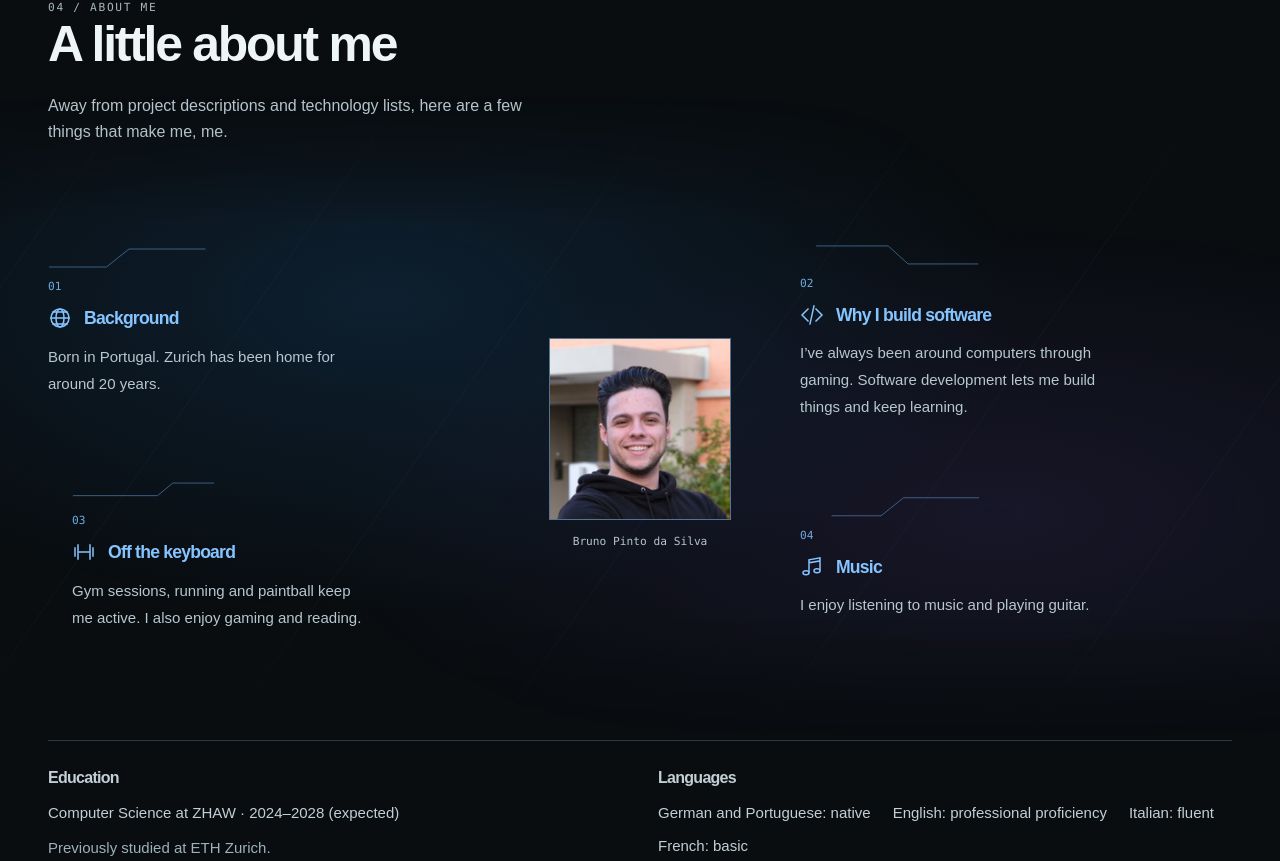
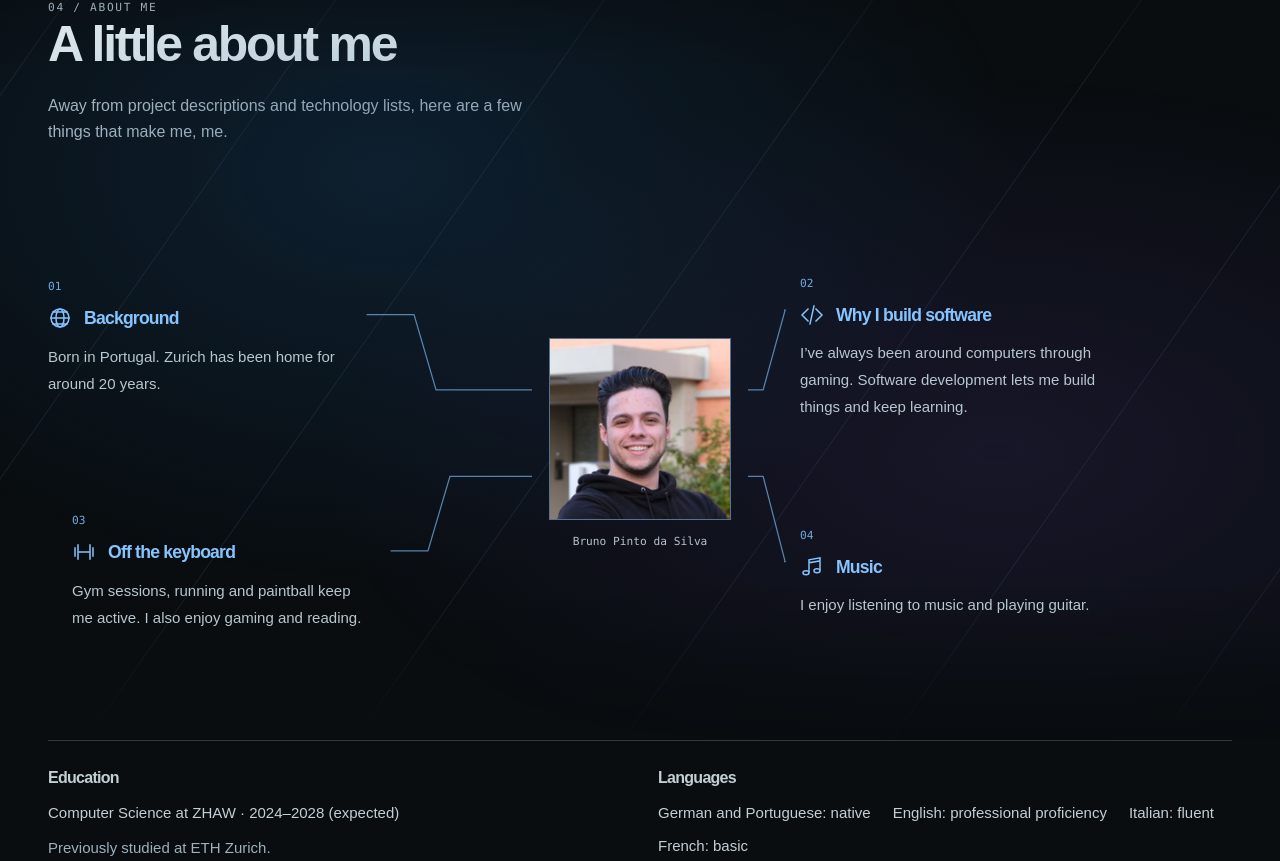
Before and after one commit to Bruno-Pinto/portfolio, a Next.js app: page / in a window 1280 px wide. Shown: the part 6359-7220 px from the top of the page. Built offline with nearby package versions, Linux system fonts and the light colour scheme.

Commit message:
Connect About text to portrait and make parallax visible

```diff
--- a/src/components/about-map.module.css
+++ b/src/components/about-map.module.css
@@ -21,8 +21,8 @@
   z-index: 0;
   left: calc(50% - 50vw);
   width: 100vw;
-  top: -60px;
-  bottom: -60px;
+  top: -160px;
+  bottom: -160px;
   pointer-events: none;
   background:
     radial-gradient(ellipse at 30% 32%, #194b794d, transparent 50%),
@@ -30,7 +30,7 @@
     repeating-linear-gradient(
       125deg,
       transparent 0 110px,
-      #6fa6d10b 111px,
+      #6fa6d11f 111px,
       transparent 112px 220px
     ),
     transparent;
@@ -45,12 +45,11 @@
 }
 .connections {
   position: absolute;
-  top: -24px;
-  left: 0;
-  width: 180px;
-  height: 30px;
-  color: #5788ba;
-  opacity: 0.65;
+  inset: 0;
+  width: 100%;
+  height: 100%;
+  color: #70a9df;
+  opacity: 0.75;
   pointer-events: none;
 }
 .portrait {
--- a/src/components/about-map.tsx
+++ b/src/components/about-map.tsx
@@ -19,7 +19,22 @@ export function AboutMap({ locale }: { locale: Locale }) {
         <h2 id="about-title">{t.title}</h2>
         <p className={styles.intro}>{t.intro}</p>
         <AboutMotion className={"about-map " + styles.map}>
-          <figure className={styles.portrait}>
+          <svg
+            className={"about-connections " + styles.connections}
+            aria-hidden="true"
+            focusable="false"
+          >
+            {t.panels.map((panel) => (
+              <path
+                key={panel.id}
+                data-connect-to={panel.id}
+                fill="none"
+                stroke="currentColor"
+                strokeWidth="1.25"
+              />
+            ))}
+          </svg>
+          <figure className={styles.portrait} data-about-portrait>
             <div className={styles.photoFrame}>
               <Image
                 src="/images/portrait.jpg"
@@ -37,27 +52,6 @@ export function AboutMap({ locale }: { locale: Locale }) {
               data-panel={panel.id}
               key={panel.id}
             >
-              <svg
-                className={"about-connections " + styles.connections}
-                viewBox="0 0 200 32"
-                aria-hidden="true"
-                focusable="false"
-              >
-                <path
-                  d={
-                    [
-                      "M1 26H65L90 6H175",
-                      "M18 6H98L120 26H198",
-                      "M1 20H95L112 6H158",
-                      "M35 26H90L115 6H199",
-                    ][index]
-                  }
-                  fill="none"
-                  stroke="currentColor"
-                  strokeWidth="1"
-                  vectorEffect="non-scaling-stroke"
-                />
-              </svg>
               <p className={styles.index} aria-hidden="true">
                 0{index + 1}
               </p>
--- a/src/components/about-motion.tsx
+++ b/src/components/about-motion.tsx
@@ -22,17 +22,55 @@ export function AboutMotion({
       const offset =
         visible && desktop.matches && !reduced.matches
           ? Math.max(
-              -28,
+              -120,
               Math.min(
-                28,
+                120,
                 (window.innerHeight / 2 -
                   element!.getBoundingClientRect().top -
                   element!.offsetHeight / 2) *
-                  0.07,
+                  0.3,
               ),
             )
           : 0;
       element!.style.setProperty("--about-parallax", offset + "px");
+      if (!desktop.matches) return;
+      const map = element!.getBoundingClientRect();
+      const photo = element!
+        .querySelector("[data-about-portrait] img")
+        ?.getBoundingClientRect();
+      if (!photo) return;
+      element!
+        .querySelectorAll<SVGPathElement>("[data-connect-to]")
+        .forEach((path, index) => {
+          const heading = element!
+            .querySelector('[data-panel="' + path.dataset.connectTo + '"] h3')
+            ?.getBoundingClientRect();
+          if (!heading) return;
+          const left = heading.left < photo.left;
+          const startX = (left ? photo.left - 18 : photo.right + 18) - map.left;
+          const startY =
+            photo.top + photo.height * (index < 2 ? 0.28 : 0.76) - map.top;
+          const endX =
+            (left ? heading.right + 16 : heading.left - 16) - map.left;
+          const endY = heading.top + heading.height / 2 - map.top;
+          const elbowX = startX + (endX - startX) * (index % 2 ? 0.42 : 0.58);
+          const diagonalX = elbowX + (left ? -22 : 22);
+          path.setAttribute(
+            "d",
+            "M" +
+              startX +
+              " " +
+              startY +
+              "H" +
+              elbowX +
+              "L" +
+              diagonalX +
+              " " +
+              endY +
+              "H" +
+              endX,
+          );
+        });
     }
     function schedule() {
       if (!frame) frame = requestAnimationFrame(update);
@@ -49,8 +87,15 @@ export function AboutMotion({
       { threshold: 0.15 },
     );
     observer.observe(element);
+    const resize = new ResizeObserver(schedule);
+    resize.observe(element);
+    element
+      .querySelectorAll(".about-panel, [data-about-portrait]")
+      .forEach((item) => resize.observe(item));
+    document.fonts.ready.then(schedule);
     return () => {
       observer.disconnect();
+      resize.disconnect();
       window.removeEventListener("scroll", schedule);
       window.removeEventListener("resize", schedule);
       reduced.removeEventListener("change", schedule);
```
Also changed, not shown: 2 other files (tests, documents, lock files or other folders).
